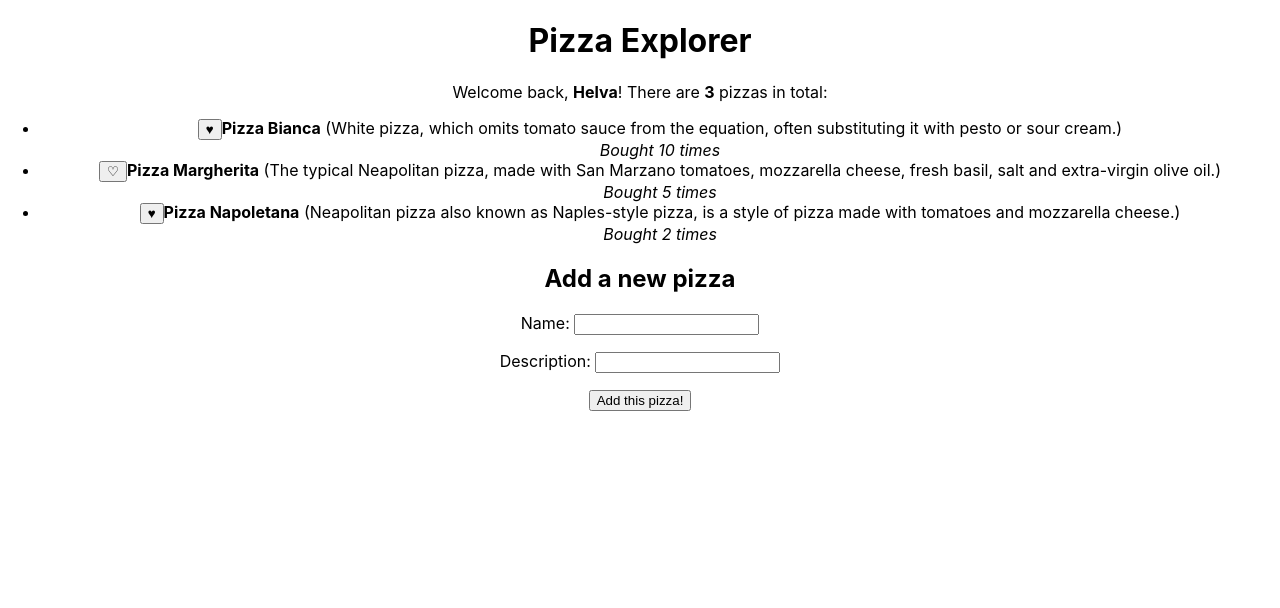
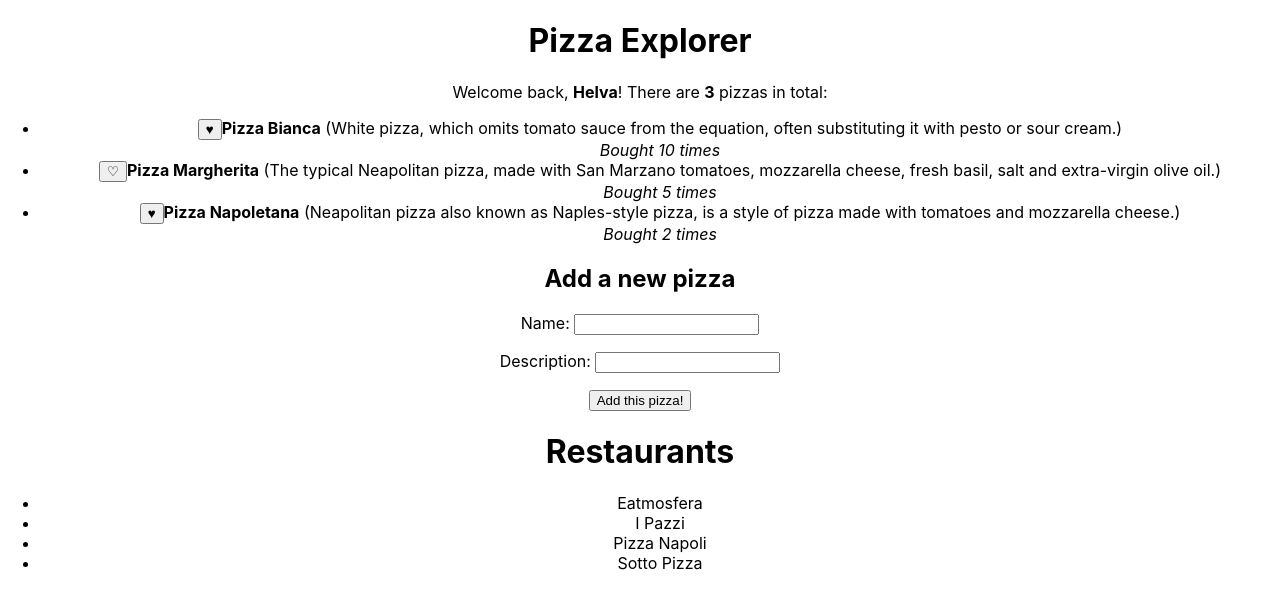
Before and after one commit to VanessaAla/pizza-explorer, a React (Create React App) app: page / in a window 1280 px wide. Shown: the top 608 px of the page. Built offline with nearby package versions, Linux system fonts and the light colour scheme.

Commit message:
added the restaurant component

```diff
--- a/src/App.js
+++ b/src/App.js
@@ -1,5 +1,5 @@
 import "./App.css";
-
+import RestaurantList from "./components/RestaurantList";
 import PizzaList from "./components/PizzaList";
 import AddPizzaForm from "./components/AddPizzaForm";
 
@@ -8,6 +8,7 @@ function App() {
     <div className="App">
       <PizzaList />
       <AddPizzaForm />
+      <RestaurantList />
     </div>
   );
 }
--- a/src/components/RestaurantList.js
+++ b/src/components/RestaurantList.js
@@ -0,0 +1,17 @@
+import { useSelector } from "react-redux";
+import { selectRestaurants } from "../store/restaurants/selectors";
+
+export default function RestaurantList() {
+  const restaurants = useSelector(selectRestaurants);
+
+  return (
+    <div>
+      <h1>Restaurants</h1>
+      <ul>
+        {restaurants.map((restaurant) => (
+          <li key={restaurant.id}>{restaurant.name}</li>
+        ))}
+      </ul>
+    </div>
+  );
+}
--- a/src/store/index.js
+++ b/src/store/index.js
@@ -1,6 +1,7 @@
 import { combineReducers, createStore } from "redux";
 import userReducer from "./user/reducer";
 import pizzasReducer from "./pizzas/reducer";
+import restaurantsReducer from "./restaurants/reducer";
 
 const enhancer = window.__REDUX_DEVTOOLS_EXTENSION__
   ? window.__REDUX_DEVTOOLS_EXTENSION__()
@@ -10,6 +11,7 @@ const store = createStore(
   combineReducers({
     user: userReducer,
     pizzas: pizzasReducer,
+    restaurants: restaurantsReducer,
   }),
   enhancer
 );
--- a/src/store/restaurants/selectors.js
+++ b/src/store/restaurants/selectors.js
@@ -0,0 +1,8 @@
+export const selectRestaurants = (reduxState) => {
+  // I need to clone my array because otherwise .sort will edit the state directly!
+  const clonedRestaurants = [...reduxState.restaurants.allRestaurants];
+
+  return clonedRestaurants.sort((a, b) => {
+    return a.name.toLowerCase().localeCompare(b.name.toLowerCase());
+  });
+};
```
